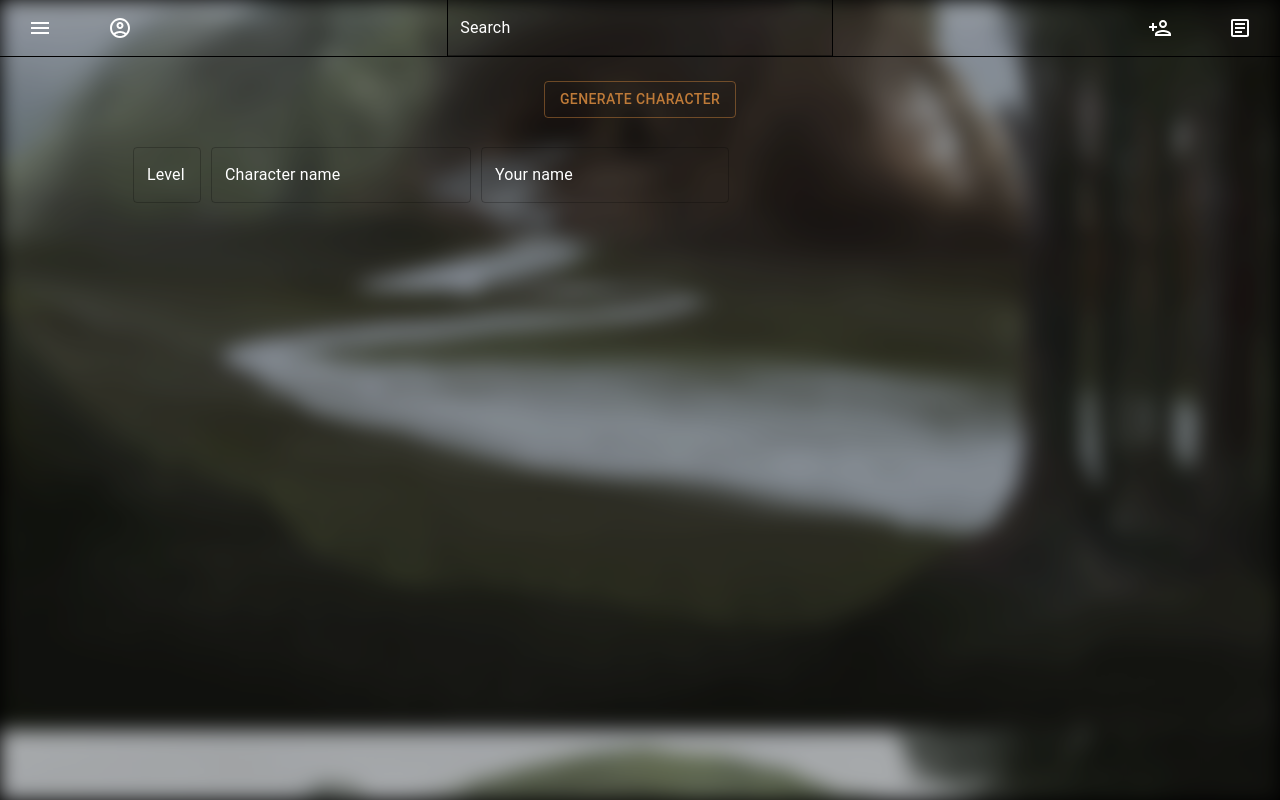
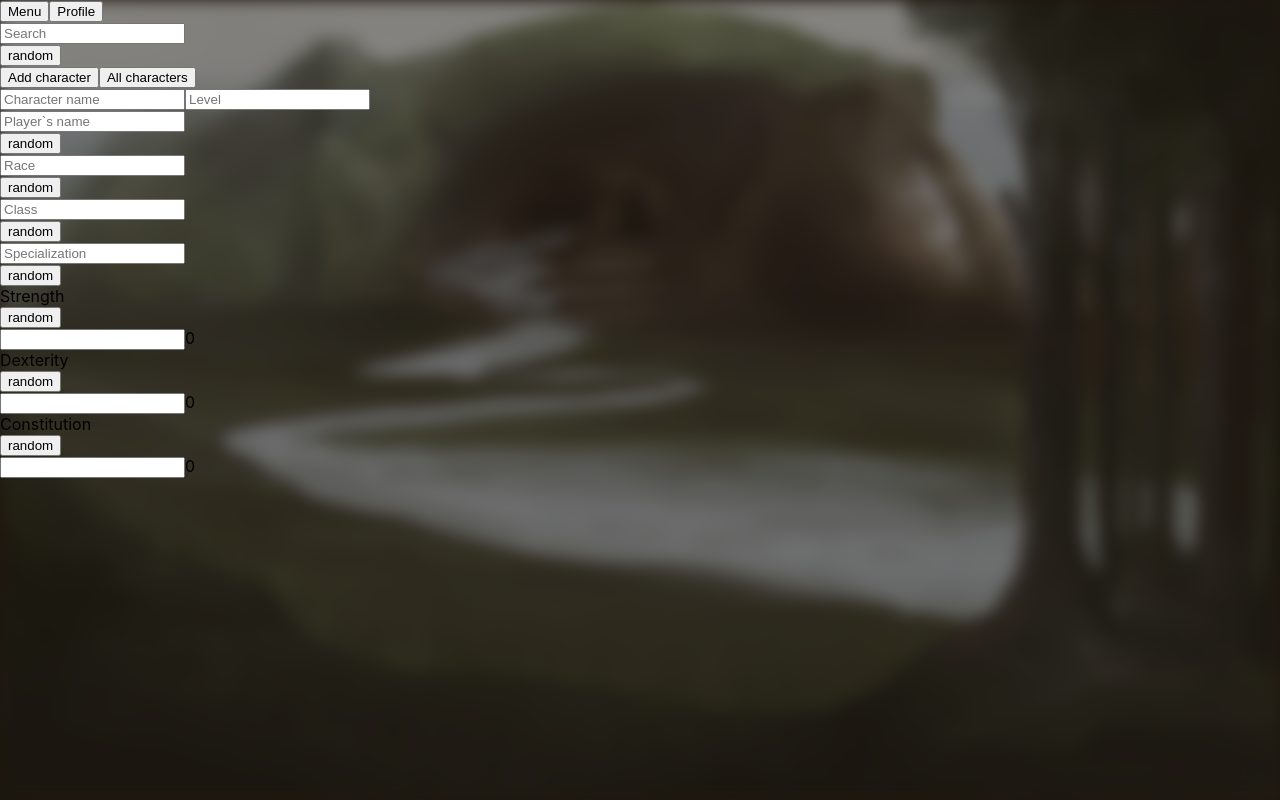
Before and after one commit to vynohradovIllia/dnd-character-sheet, a React (Create React App) app in the folder frontend/: page / in a window 1280 px wide. Built offline with nearby package versions, Linux system fonts and the light colour scheme.

Commit message:
front rework

```diff
--- a/frontend/public/index.html
+++ b/frontend/public/index.html
@@ -24,9 +24,9 @@
       work correctly both with client-side routing and a non-root public URL.
       Learn how to configure a non-root public URL by running `npm run build`.
     -->
-    <title>DND Hero generator</title>
+    <title>DND5 | Character generator</title>
   </head>
-  <body>
+  <body style="background-color: #1f170d">
     <noscript>You need to enable JavaScript to run this app.</noscript>
     <div id="root"></div>
     <!--
--- a/frontend/src/App.js
+++ b/frontend/src/App.js
@@ -1,78 +1,90 @@
 import * as React from 'react';
 
-//importing icons
-import SearchIcon from '@mui/icons-material/Search'; //TODO
-import AccountCircleOutlinedIcon from '@mui/icons-material/AccountCircleOutlined';
-import ArticleOutlinedIcon from '@mui/icons-material/ArticleOutlined';
-import PersonAddOutlinedIcon from '@mui/icons-material/PersonAddOutlined';
-import MenuOutlinedIcon from '@mui/icons-material/MenuOutlined';
+//importing styles
+import './styles/App.css'
+import {useState} from "react";
 
-//importing styles
-import {theme} from './themes/theme'
-import './styles/App.css'
-import './styles/navbar.css';
+function Random() {
+    return <div>
+        <button>
+            random
+        </button>
+    </div>
+}
 
-//importing IU components
-import {Button, IconButton} from "@mui/material";
-import Box from '@mui/material/Box';
-import BottomNavigation from '@mui/material/BottomNavigation';
-import BottomNavigationAction from '@mui/material/BottomNavigationAction';
-import {createTheme, ThemeProvider} from '@mui/material/styles';
-import TextField from '@mui/material/TextField';
+function Parameter({name}) {
+    const [number, setNumber] = useState(10)
+    return <div>
+        {name}
+        <Random/>
+        <div>
+            <input onChange={(value) => setNumber(value.target.value)}/>
+            {Math.floor((number - 10) / 2)}
+        </div>
+    </div>
+}
 
-function SimpleBottomNavigation() {
-    const [value, setValue] = React.useState(0);
-    return (
-        <Box sx={{width: 'auto', height: '56px', display: 'flex', borderBottom: 'solid', borderWidth: '1px' }} >
-            <div style={{height: 'inherit', width: '35%', left: 0, display: 'flex', justifyContent: 'left'}}>
-                <div style={{weight: '112px', height: 'inherit'}}>
-                    <BottomNavigationAction icon={<MenuOutlinedIcon/>} sx={{height: 'inherit', weight: '56px', padding: 0}} />
-                    <BottomNavigationAction icon={<AccountCircleOutlinedIcon/>} sx={{height: 'inherit', weight: '56px', padding: 0}} />
-                </div>
-            </div>
-            {/*<BottomNavigation sx={{backgroundColor: '#ffffff00'}}*/}
-            {/*                  showLabels*/}
-            {/*                  value={value}*/}
-            {/*                  onChange={(event, newValue) => {*/}
-            {/*                      setValue(newValue);*/}
-            {/*                  }}*/}
-            {/*>*/}
-            <TextField id="filled-basic" label="Search" variant="filled" fullWidth sx={{display: 'block', width: '30%', borderLeft: 'solid', borderRight: 'solid', borderWidth: '1px'}}/>
+function Header() {
+    return <div className='header'>
+        <div>
+            <button>Menu</button>
+            <button>Profile</button>
+        </div>
+        <div>
+            <input placeholder={'Search'}/>
+            <Random/>
+        </div>
+        <div>
+            <button>Add character</button>
+            <button>All characters</button>
+        </div>
+    </div>
+}
 
-            <div style={{height: 'inherit', width: '35%',  right: 0, display: 'flex', justifyContent: 'right'}}>
-                <div style={{weight: '112px', height: 'inherit'}}>
-                    <BottomNavigationAction icon={<PersonAddOutlinedIcon/>} sx={{height: 'inherit', weight: '56px', padding: 0}} />
-                    <BottomNavigationAction icon={<ArticleOutlinedIcon/>} sx={{height: 'inherit', weight: '56px', padding: 0}} />
-                </div>
-            </div>
-            {/*</BottomNavigation>*/}
-        </Box>
-    );
+function MainInfo() {
+    return <div id='Main info'>
+        <input placeholder={'Character name'}/>
+        <input placeholder={'Level'}/>
+        <div>
+            <input placeholder={'Player`s name'}/>
+            <Random/>
+        </div>
+        <div>
+            <input placeholder={'Race'}/>
+            <Random/>
+        </div>
+        <div>
+            <input placeholder={'Class'}/>
+            <Random/>
+        </div>
+        <div>
+            <input placeholder={'Specialization'}/>
+            <Random/>
+        </div>
+    </div>
+}
+
+function MainParameters() {
+    return <div>
+        <Parameter name='Strength'/>
+        <Parameter name='Dexterity'/>
+        <Parameter name='Constitution'/>
+    </div>
 }
 
 function App() {
 
     return (
-        <div className="App">
-            <ThemeProvider theme={theme}>
-                <div className="main-bg"/>
-                <div className='absolute-util'>
-                    <SimpleBottomNavigation />
-                    <Button variant="outlined" sx={{marginTop: '24px'}}>Generate character</Button>
-                    <div style={{display: 'flex', width: 'auto', height: 'auto', border: 'static', marginLeft: '10%', marginRight: '10%', marginTop: '24px'}}>
-                        <div className='data-input' style={{width: '68px'}}>
-                        <TextField  id="level" label="Level" type="search" />
-                            </div>
-                        <div className='data-input' style={{width: '260px'}}>
-                            <TextField fullWidth  id="character-name" label="Character name" type="search" />
-                        </div>
-                        <div className='data-input'>
-                            <TextField id="gamers-name" label="Your name" type="search" />
-                        </div>
-                    </div>
+        <div>
+            <div className="background"/>
+            <div className='main'>
+                <Header/>
+                <div className='body'>
+
+                    <MainInfo/>
+                    <MainParameters/>
                 </div>
-            </ThemeProvider>
-
+            </div>
         </div>
     );
 }
--- a/frontend/src/styles/App.css
+++ b/frontend/src/styles/App.css
@@ -1,76 +1,35 @@
-.App {
-  text-align: center;
-  background-color: #000000;
+.test {
+  height: 200px;
+  weight: 100%;
 }
 
-.App-logo {
-  height: 40vmin;
-  pointer-events: none;
+.background {
+  z-index: -1;
+  background-image: url("../resources/background.webp");
+  min-height: 100vh;
+  opacity: 50%;
+  filter: blur(8px);
+  -webkit-filter: blur(8px);
+  background-size: cover;
+  height: 100%;
+  width: 100%;
+  background-repeat: no-repeat;
+  background-attachment: fixed;
+  background-position: center;
+  position: absolute;
 }
 
-@media (prefers-reduced-motion: no-preference) {
-  .App-logo {
-    animation: App-logo-spin infinite 20s linear;
-  }
-}
-
-.test-jopa {
-  height: 100px;
-  width: 100px;
-}
-
-.main-bg {
-  background-image: url("../resources/background.webp");
-  opacity: 70%;
-  background-size: cover;
-  background-position-y: -100px;
-  filter: blur(4px);
-  -webkit-filter: blur(10px);
-  min-height: 100vh;
-}
-
-.absolute-util {
+.main {
   position: absolute;
   width: 100%;
   height: 100%;
-  top: 0;
   overflow: auto;
 }
 
-.data-input {
-  margin: 5px;
+.header {
+
 }
 
-.header {
-  position: absolute;
-}
-
-.bg-text {
-  color: white;
-  position: absolute;
-  top: 50%;
-  left: 50%;
-  transform: translate(-50%, -50%);
-  z-index: 2;
-  width: 80%;
-  padding: 20px;
-  text-align: center;
-  font-size: 32px;
-}
-
-.App-link {
-  color: #61dafb;
-}
-
-@keyframes App-logo-spin {
-  from {
-    transform: rotate(0deg);
-  }
-  to {
-    transform: rotate(360deg);
-  }
-}
-
-.palette.primary {
+.body {
 
 }
```
